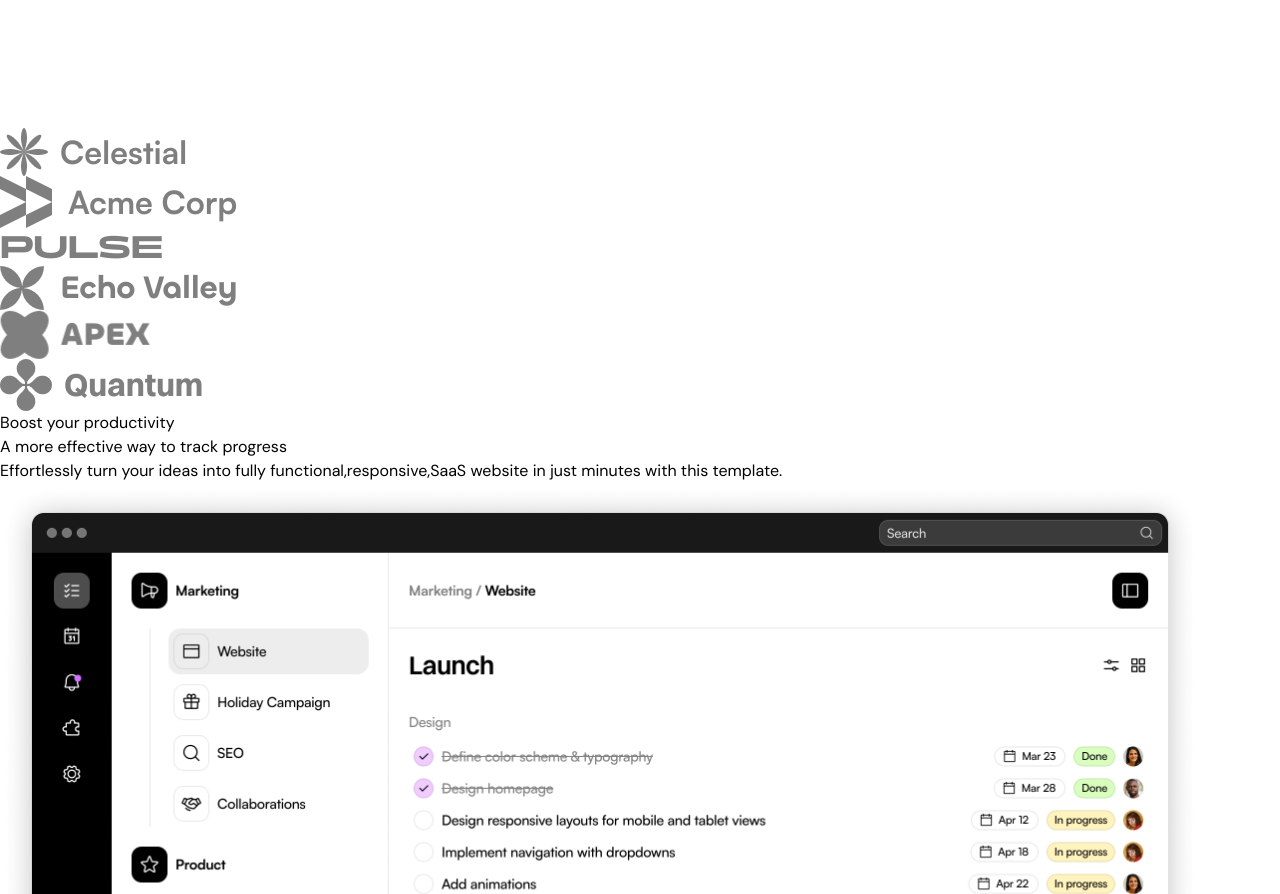
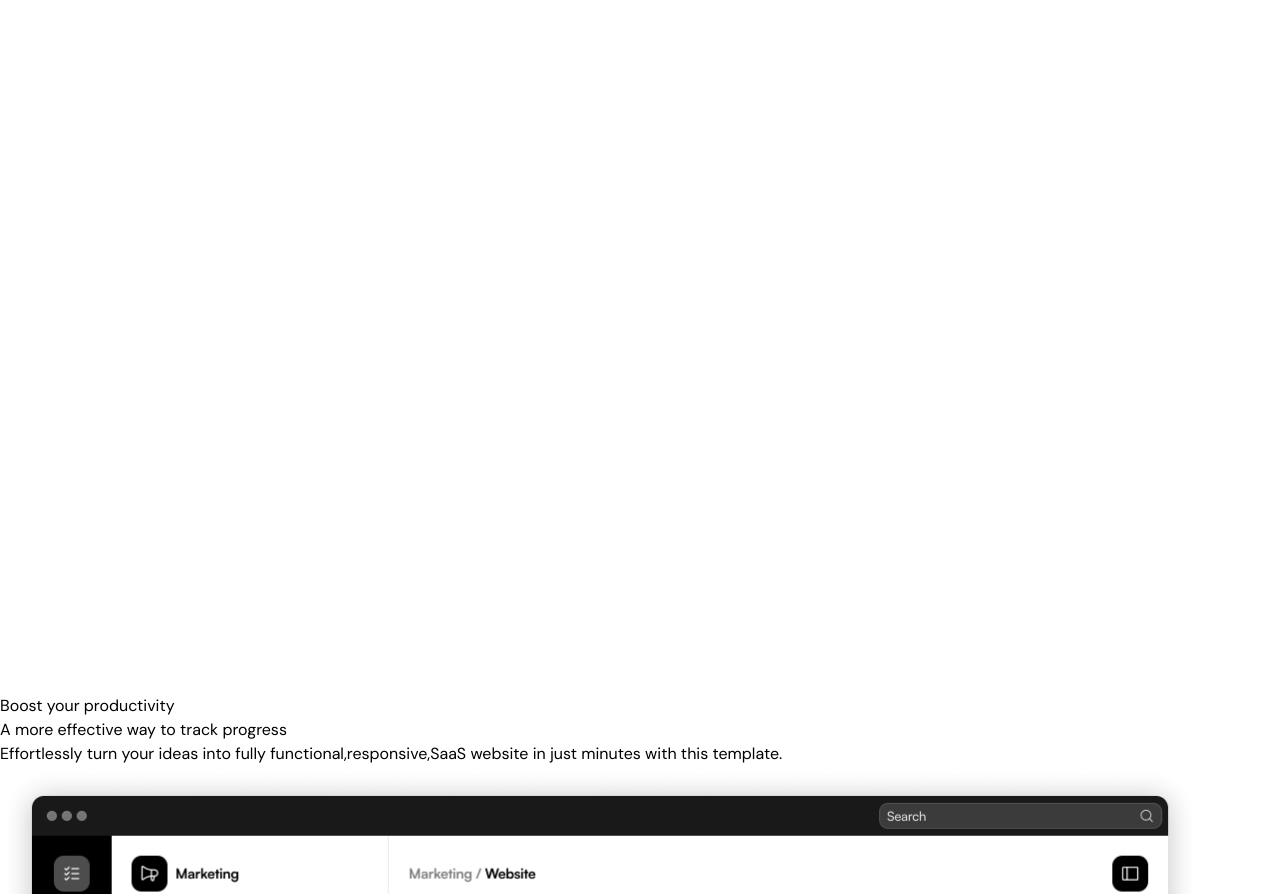
Before and after one commit to Shewale41/Amazing-Saas-Landing-Page-, a Next.js app: page / in a window 1280 px wide. Shown: the part 4660-5554 px from the top of the page. Built offline with nearby package versions, Linux system fonts and the light colour scheme.

Commit message:
logo ticker animation sliding animation completed

```diff
--- a/src/sections/LogoTicker.tsx
+++ b/src/sections/LogoTicker.tsx
@@ -1,3 +1,5 @@
+
+"use client";
 import celestialLogo from "@/assets/logo-celestial.png";
 import apexLogo from "@/assets/logo-apex.png";
 import acmeLogo from "@/assets/logo-acme.png";
@@ -5,6 +7,7 @@ import pulseLogo from "@/assets/logo-pulse.png";
 import echoLogo from "@/assets/logo-echo.png";
 import quantumLogo from "@/assets/logo-quantum.png";
 import Image from "next/image";
+import { motion } from "framer-motion"
 
 export const LogoTicker = () => {
   return <>
@@ -12,14 +15,31 @@ export const LogoTicker = () => {
         <div className="container">
           {/* //from this mask image there will be a effect where center images will be brighther and end points are very light literally transparent */}
           <div className="flex overflow-hidden [mask-image:linear-gradient(to_right,transparent,black,transparent)] " >
-          <div className="flex flex-none gap-14 " >
+          <motion.div className="flex flex-none gap-14 pr-14 "
+          animate={{
+            translateX : '-50%',  //this make it flow from right to left
+          }}
+          transition={{
+            duration:18,
+            repeat : Infinity,
+            ease : "linear",
+            repeattype : "loop",  //w this loop the right to left sliding will be in a loop
+          }}
+          >
             <Image src={celestialLogo} alt="celestial Logo" className="logo-ticker-image"/>
             <Image src={acmeLogo} alt="acme Logo" className="logo-ticker-image"/>
             <Image src={pulseLogo} alt="pulse Logo" className="logo-ticker-image"/>
             <Image src={echoLogo} alt="echo Logo" className="logo-ticker-image"/>
             <Image src={apexLogo} alt="apex Logo" className="logo-ticker-image"/>
             <Image src={quantumLogo} alt="quantum Logo" className="logo-ticker-image"/>
-          </div>
+            {/* the below images are same logos using them to have long and loop type effect sliding logos as we have less logos 😢 */}
+            <Image src={celestialLogo} alt="celestial Logo" className="logo-ticker-image"/>
+            <Image src={acmeLogo} alt="acme Logo" className="logo-ticker-image"/>
+            <Image src={pulseLogo} alt="pulse Logo" className="logo-ticker-image"/>
+            <Image src={echoLogo} alt="echo Logo" className="logo-ticker-image"/>
+            <Image src={apexLogo} alt="apex Logo" className="logo-ticker-image"/>
+            <Image src={quantumLogo} alt="quantum Logo" className="logo-ticker-image"/>
+          </motion.div>
           </div>
         </div>
       </div>
```
